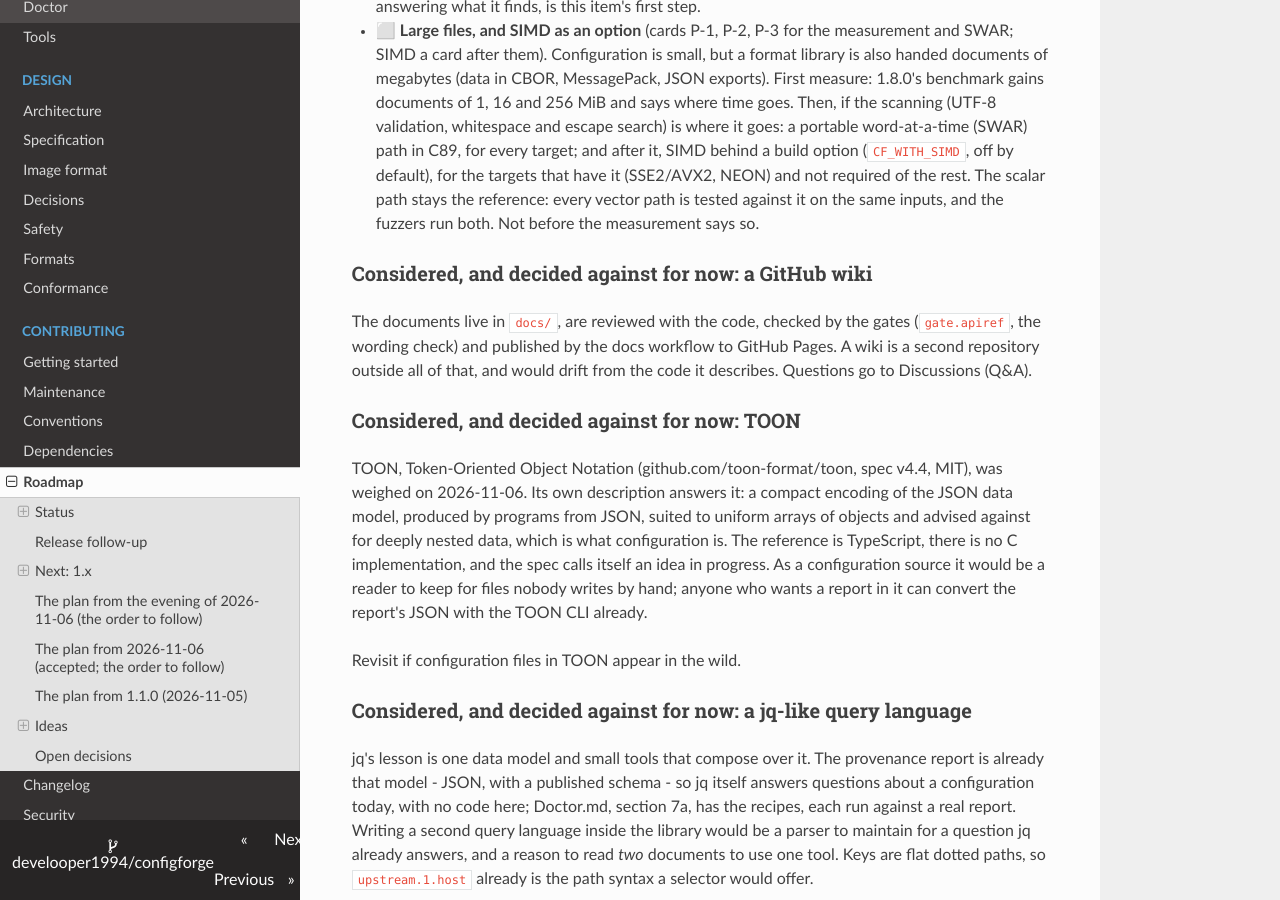
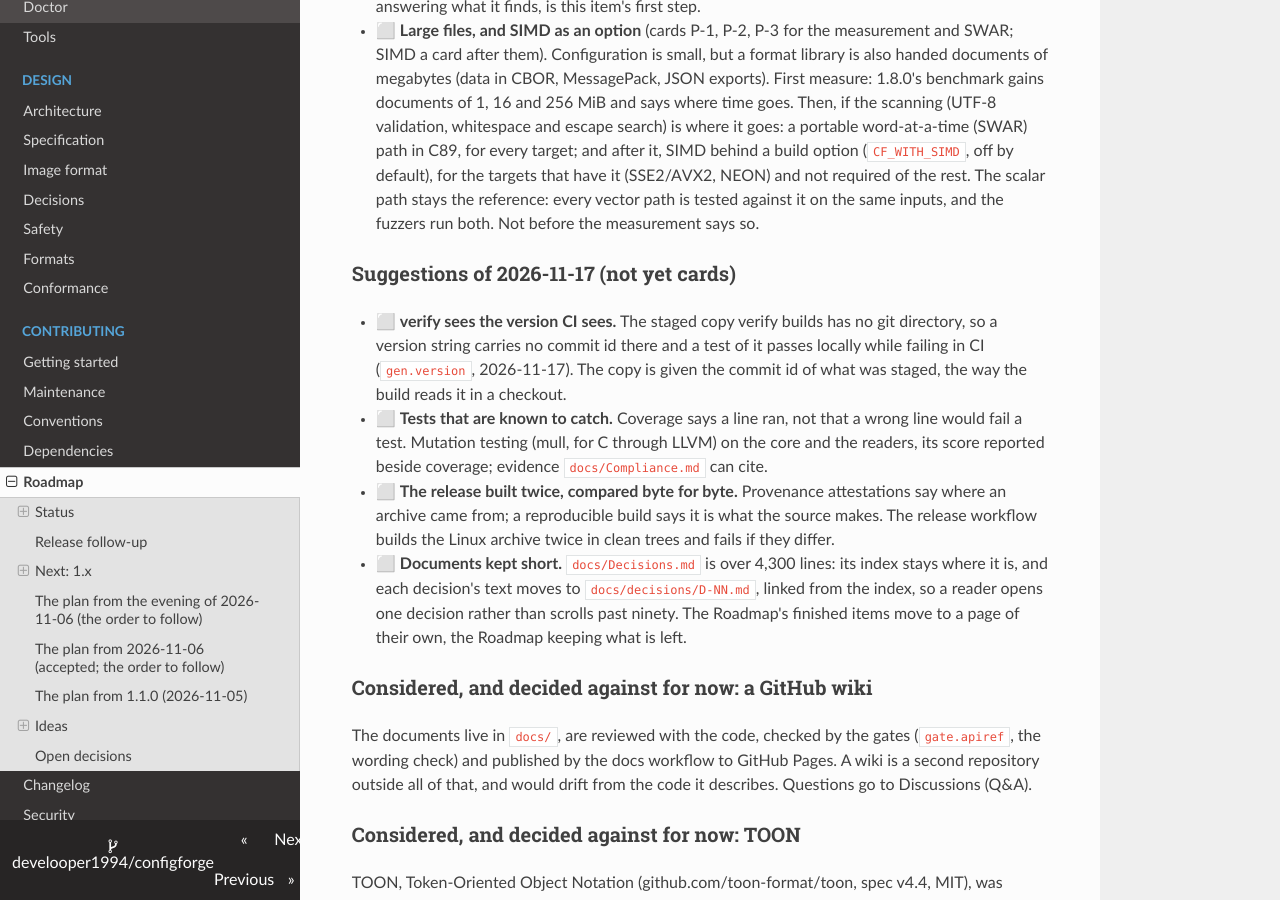
Before and after one commit to develooper1994/configforge, an MkDocs documentation site: the page built from docs/Roadmap.md, in a window 1280 px wide and 900 px high, scrolled down 18729 px. Built offline with MkDocs 1.6.1, drawn with Linux system fonts in a browser that asks for light colours.

Commit message:
Maintaining: the round of 2026-11-16 to 17; Roadmap: verify with a commit id, mutation testing, a reproducible release, shorter documents

```diff
--- a/docs/Roadmap.md
+++ b/docs/Roadmap.md
@@ -964,6 +964,27 @@ first user meets. In the order proposed:
   vector path is tested against it on the same inputs, and the fuzzers
   run both. Not before the measurement says so.
 
+### Suggestions of 2026-11-17 (not yet cards)
+
+* ⬜ **verify sees the version CI sees.** The staged copy verify builds
+  has no git directory, so a version string carries no commit id there
+  and a test of it passes locally while failing in CI (`gen.version`,
+  2026-11-17). The copy is given the commit id of what was staged, the
+  way the build reads it in a checkout.
+* ⬜ **Tests that are known to catch.** Coverage says a line ran, not
+  that a wrong line would fail a test. Mutation testing (mull, for C
+  through LLVM) on the core and the readers, its score reported beside
+  coverage; evidence `docs/Compliance.md` can cite.
+* ⬜ **The release built twice, compared byte for byte.** Provenance
+  attestations say where an archive came from; a reproducible build
+  says it is what the source makes. The release workflow builds the
+  Linux archive twice in clean trees and fails if they differ.
+* ⬜ **Documents kept short.** `docs/Decisions.md` is over 4,300 lines:
+  its index stays where it is, and each decision's text moves to
+  `docs/decisions/D-NN.md`, linked from the index, so a reader opens
+  one decision rather than scrolls past ninety. The Roadmap's finished
+  items move to a page of their own, the Roadmap keeping what is left.
+
 ### Considered, and decided against for now: a GitHub wiki
 
 The documents live in `docs/`, are reviewed with the code, checked by
```
Also changed, not shown: docs/Maintaining.md (+12 -0 lines).
